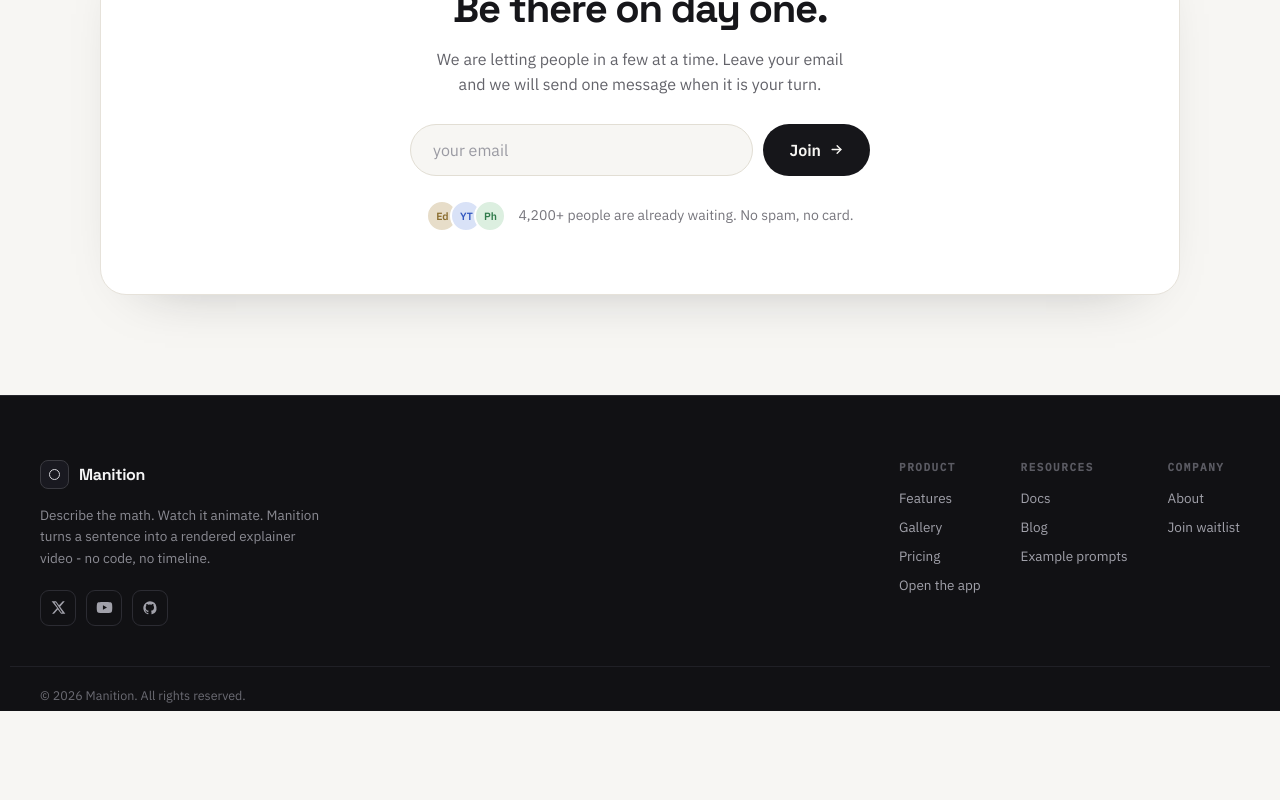
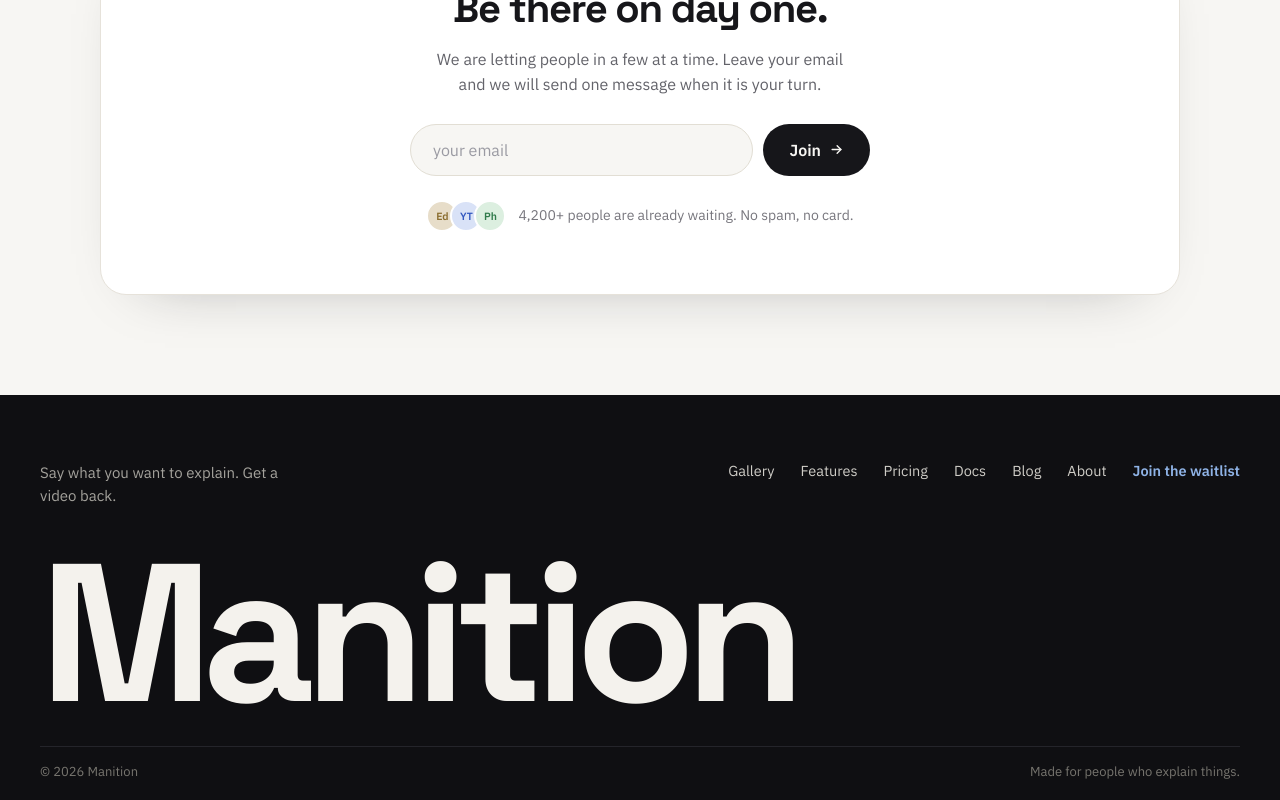
Before and after one commit to Shubham-355/manition-web, a Next.js app: page / in a window 1280 px wide. Shown: the part 2429-3229 px from the top of the page. Before the commit the page ends 3140 px from the top, so only its background shows below. Built offline with nearby package versions, Linux system fonts and the light colour scheme; no server answers.

Commit message:
footer: rebuild from the design, one link row under a full-width wordmark

```diff
--- a/app/components/Footer.tsx
+++ b/app/components/Footer.tsx
@@ -1,152 +1,56 @@
-import Link from "next/link";
 import { parseStyle } from "../lib/css";
 import { Hover } from "./Interactive";
 
-const socialBase =
-  "width:34px; height:34px; border-radius:9px; border:1px solid #2c2c33; display:flex; align-items:center; justify-content:center; color:#a1a1aa; text-decoration:none;";
-const socialHover = { borderColor: "#4a4a52", color: "#f4f4f5" };
+const linkBase = "text-decoration:none; font-size:14.5px; color:#cfcdc7;";
+const linkHover = { color: "#fff" };
 
-const linkBase = "text-decoration:none; font-size:13.5px; color:#a1a1aa;";
-const linkHover = { color: "#f4f4f5" };
-
-const columnLabel =
-  "margin:0 0 4px; font-size:11px; font-weight:600; color:#5b5b63; text-transform:uppercase; letter-spacing:0.14em; font-family:'IBM Plex Mono',monospace;";
+const LINKS = [
+  { href: "/gallery", label: "Gallery" },
+  { href: "/features", label: "Features" },
+  { href: "/pricing", label: "Pricing" },
+  { href: "/docs", label: "Docs" },
+  { href: "/blog", label: "Blog" },
+  { href: "/about", label: "About" },
+];
 
 export default function Footer() {
   return (
-    <footer
-      style={parseStyle(
-        "background:#111114; color:#c8c8cc; font-family:'IBM Plex Sans',ui-sans-serif,system-ui; border-top:1px solid #26262c;",
-      )}
-    >
-      <div
-        style={parseStyle(
-          "max-width:1200px; margin:0 auto; padding:64px 30px 40px; display:flex; flex-wrap:wrap; gap:48px 40px;",
-        )}
-      >
-        <div style={parseStyle("flex:1 1 300px; min-width:250px;")}>
-          <Link
-            href="/"
-            style={parseStyle(
-              "display:flex; align-items:center; gap:10px; text-decoration:none; margin-bottom:16px;",
-            )}
-          >
-            <div
-              style={parseStyle(
-                "width:27px; height:27px; border-radius:8px; border:1px solid #3a3a40; display:flex; align-items:center; justify-content:center; background:#191920;",
-              )}
+    <footer style={parseStyle("background:#0f0f12; color:#e8e6e1; font-family:'IBM Plex Sans',ui-sans-serif,system-ui; overflow:hidden;")}>
+      <div className="fo-wrap" style={parseStyle("max-width:1200px; margin:0 auto; padding:clamp(40px,5.2vw,66px) clamp(18px,4vw,30px) clamp(14px,1.8vw,20px);")}>
+        <div className="fo-head" style={parseStyle("display:flex; flex-wrap:wrap; align-items:flex-start; justify-content:space-between; gap:36px;")}>
+          <p style={parseStyle("margin:0; max-width:300px; font-size:15px; line-height:1.55; color:#a4a29c; text-wrap:pretty;")}>
+            Say what you want to explain. Get a video back.
+          </p>
+          <nav className="fo-links" style={parseStyle("display:flex; flex-wrap:wrap; gap:12px 26px;")}>
+            {LINKS.map((l) => (
+              <Hover key={l.href} as="a" href={l.href} style={linkBase} hoverStyle={linkHover}>
+                {l.label}
+              </Hover>
+            ))}
+            <Hover
+              as="a"
+              href="/#waitlist"
+              style="text-decoration:none; font-size:14.5px; font-weight:600; color:#8fb3e6;"
+              hoverStyle={{ color: "#b9d0f4" }}
             >
-              <div
-                style={parseStyle(
-                  "width:9px; height:9px; border-radius:50%; border:1.6px solid #d4d4d8;",
-                )}
-              ></div>
-            </div>
-            <span
-              style={parseStyle(
-                "color:#f4f4f5; font-family:'Space Grotesk'; font-weight:700; font-size:16px; letter-spacing:-0.02em;",
-              )}
-            >
-              Manition
-            </span>
-          </Link>
-          <p
-            style={parseStyle(
-              "margin:0 0 20px; font-size:13.5px; line-height:1.6; color:#8b8b93; max-width:280px;",
-            )}
-          >
-            Describe the math. Watch it animate. Manition turns a sentence into a
-            rendered explainer video - no code, no timeline.
-          </p>
-          <div style={parseStyle("display:flex; align-items:center; gap:10px;")}>
-            <Hover as="a" href="#" title="X" style={socialBase} hoverStyle={socialHover}>
-              <svg width="15" height="15" viewBox="0 0 24 24" fill="currentColor">
-                <path d="M18.9 2H22l-7.5 8.6L23 22h-6.8l-5.3-7-6.1 7H1.7l8-9.2L1 2h7l4.8 6.4L18.9 2Zm-2.4 18h1.9L7.6 4H5.6l10.9 16Z"></path>
-              </svg>
+              Join the waitlist
             </Hover>
-            <Hover as="a" href="#" title="YouTube" style={socialBase} hoverStyle={socialHover}>
-              <svg width="17" height="17" viewBox="0 0 24 24" fill="currentColor">
-                <path d="M23 12s0-3.6-.46-5.3a2.76 2.76 0 0 0-1.94-1.95C18.9 4.3 12 4.3 12 4.3s-6.9 0-8.6.45A2.76 2.76 0 0 0 1.46 6.7 29 29 0 0 0 1 12a29 29 0 0 0 .46 5.3 2.76 2.76 0 0 0 1.94 1.95c1.7.45 8.6.45 8.6.45s6.9 0 8.6-.45a2.76 2.76 0 0 0 1.94-1.95C23 15.6 23 12 23 12ZM9.8 15.3V8.7l5.7 3.3-5.7 3.3Z"></path>
-              </svg>
-            </Hover>
-            <Hover as="a" href="#" title="GitHub" style={socialBase} hoverStyle={socialHover}>
-              <svg width="16" height="16" viewBox="0 0 24 24" fill="currentColor">
-                <path d="M12 2A10 10 0 0 0 8.8 21.5c.5.1.7-.2.7-.5v-1.7c-2.8.6-3.4-1.3-3.4-1.3-.5-1.2-1.1-1.5-1.1-1.5-.9-.6.1-.6.1-.6 1 .1 1.5 1 1.5 1 .9 1.5 2.3 1.1 2.9.8.1-.6.3-1.1.6-1.4-2.2-.2-4.6-1.1-4.6-4.9 0-1.1.4-2 1-2.7-.1-.3-.4-1.3.1-2.7 0 0 .8-.3 2.7 1a9.4 9.4 0 0 1 5 0c1.9-1.3 2.7-1 2.7-1 .5 1.4.2 2.4.1 2.7.6.7 1 1.6 1 2.7 0 3.8-2.4 4.7-4.6 4.9.3.3.7.9.7 1.9v2.8c0 .3.2.6.7.5A10 10 0 0 0 12 2Z"></path>
-              </svg>
-            </Hover>
-          </div>
+          </nav>
         </div>
 
-        <div
-          style={parseStyle(
-            "flex:0 0 auto; display:flex; flex-direction:column; gap:11px;",
-          )}
+        <Hover
+          as="a"
+          href="/"
+          style="display:block; margin:clamp(28px,4vw,48px) 0 0; text-decoration:none; color:#f4f2ed; font-family:'Space Grotesk'; font-weight:700; font-size:clamp(56px,15.6vw,196px); line-height:0.8; letter-spacing:-0.055em; white-space:nowrap;"
+          hoverStyle={{ color: "#fff" }}
         >
-          <p style={parseStyle(columnLabel)}>Product</p>
-          <Hover as="a" href="/features" style={linkBase} hoverStyle={linkHover}>
-            Features
-          </Hover>
-          <Hover as="a" href="/gallery" style={linkBase} hoverStyle={linkHover}>
-            Gallery
-          </Hover>
-          <Hover as="a" href="/pricing" style={linkBase} hoverStyle={linkHover}>
-            Pricing
-          </Hover>
-          <Hover
-            as="a"
-            href="../Manition Auth v3.dc.html"
-            style={linkBase}
-            hoverStyle={linkHover}
-          >
-            Open the app
-          </Hover>
+          Manition
+        </Hover>
+
+        <div className="fo-foot" style={parseStyle("display:flex; flex-wrap:wrap; align-items:center; justify-content:space-between; gap:14px 28px; margin-top:clamp(22px,2.8vw,34px); padding-top:16px; border-top:1px solid #24242a;")}>
+          <p style={parseStyle("margin:0; font-size:13px; color:#77756f;")}>© 2026 Manition</p>
+          <p style={parseStyle("margin:0; font-size:13px; color:#77756f;")}>Made for people who explain things.</p>
         </div>
-
-        <div
-          style={parseStyle(
-            "flex:0 0 auto; display:flex; flex-direction:column; gap:11px;",
-          )}
-        >
-          <p style={parseStyle(columnLabel)}>Resources</p>
-          <Hover as="a" href="/docs" style={linkBase} hoverStyle={linkHover}>
-            Docs
-          </Hover>
-          <Hover as="a" href="/blog" style={linkBase} hoverStyle={linkHover}>
-            Blog
-          </Hover>
-          <Hover as="a" href="/gallery" style={linkBase} hoverStyle={linkHover}>
-            Example prompts
-          </Hover>
-        </div>
-
-        <div
-          style={parseStyle(
-            "flex:0 0 auto; display:flex; flex-direction:column; gap:11px;",
-          )}
-        >
-          <p style={parseStyle(columnLabel)}>Company</p>
-          <Hover as="a" href="/about" style={linkBase} hoverStyle={linkHover}>
-            About
-          </Hover>
-          <Hover
-            as="a"
-            href="/#waitlist"
-            style={linkBase}
-            hoverStyle={linkHover}
-          >
-            Join waitlist
-          </Hover>
-        </div>
-      </div>
-
-      <div
-        style={parseStyle(
-          "max-width:1200px; margin:0 auto; padding:20px 30px 8px; border-top:1px solid #202026; display:flex; flex-wrap:wrap; align-items:center; gap:14px;",
-        )}
-      >
-        <p style={parseStyle("margin:0; font-size:12.5px; color:#6b6b73;")}>
-          © 2026 Manition. All rights reserved.
-        </p>
       </div>
     </footer>
   );
--- a/app/globals.css
+++ b/app/globals.css
@@ -42,6 +42,16 @@
 /* a 100px radius only reads as a pill on one line, and this wraps on a phone */
 @media (max-width:560px){
   .hm-wl-joined{ border-radius:18px !important; padding:14px 17px !important; }
+}
+
+/* ===== Footer (_Footer.dc.html) ===== */
+@media (min-width:1700px){ .fo-wrap{ max-width:1400px !important; } }
+@media (max-width:820px){
+  .fo-head{ flex-direction:column !important; align-items:flex-start !important; gap:24px !important; }
+  .fo-links{ gap:10px 20px !important; }
+}
+@media (max-width:560px){
+  .fo-foot{ flex-direction:column !important; align-items:flex-start !important; gap:10px !important; }
 }
 
 /* ===== Features (Features.dc.html) ===== */
```
